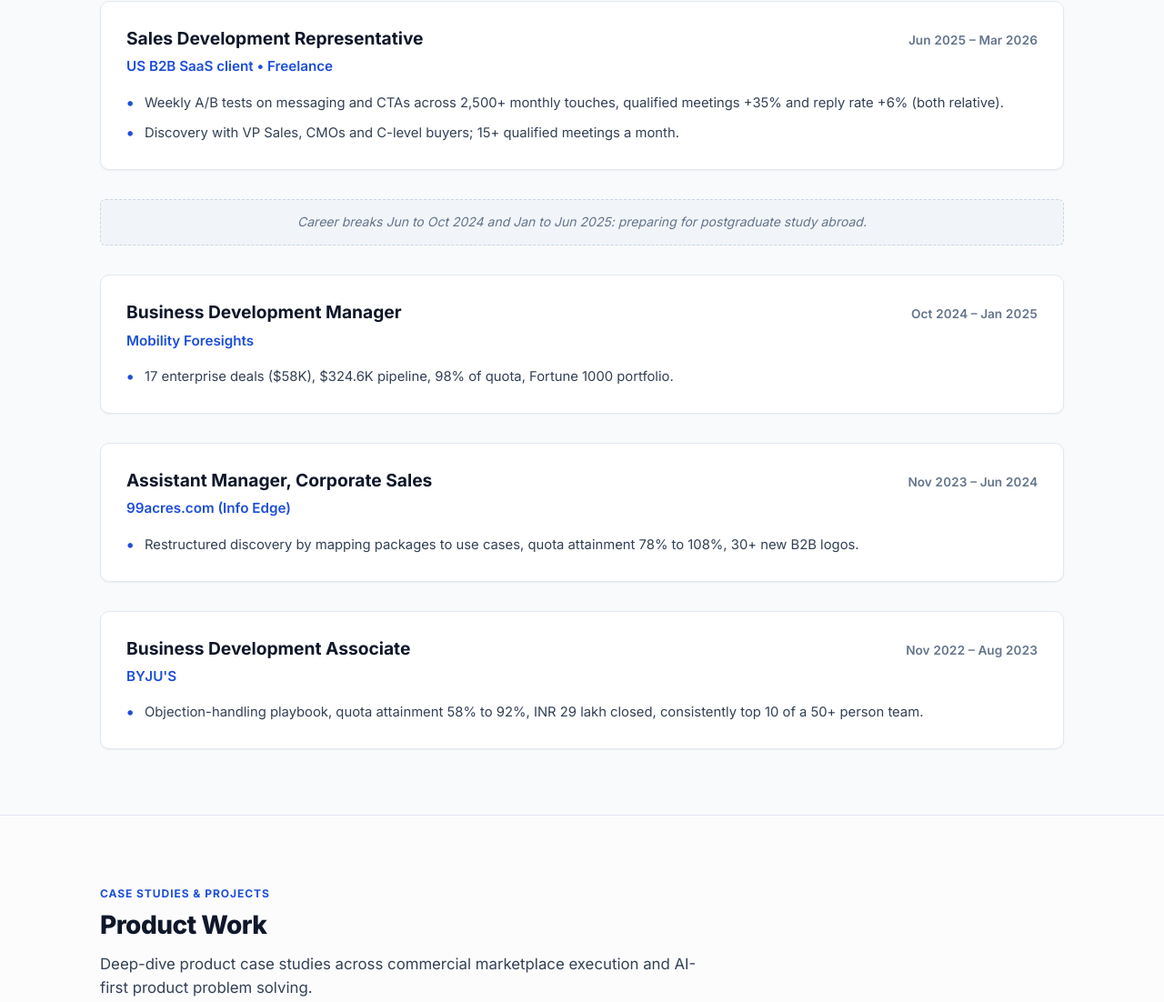
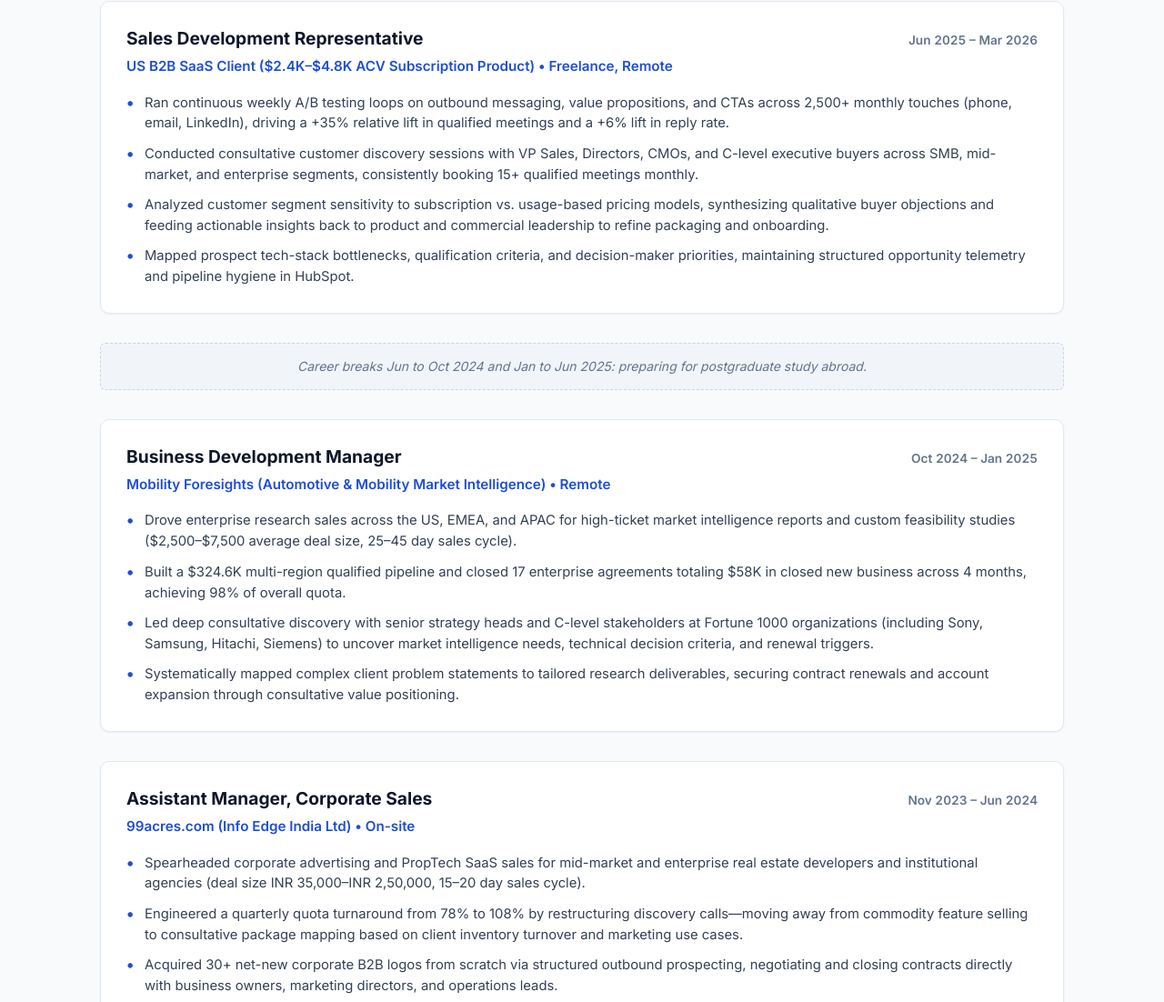
Before and after one commit to jayeshpariharr/portfolio, a plain HTML site: page index.html in a window 1280 px wide. Shown: the part 2232-3334 px from the top of the page at 91% size. Drawn offline with Linux system fonts and the light colour scheme.

Commit message:
Deploy index.html to portfolio

```diff
--- a/index.html
+++ b/index.html
@@ -261,11 +261,13 @@
                 <h3 class="experience-role">Sales Development Representative</h3>
                 <span class="experience-period">Jun 2025 &ndash; Mar 2026</span>
               </div>
-              <p class="experience-company">US B2B SaaS client &bull; Freelance</p>
+              <p class="experience-company">US B2B SaaS Client ($2.4K&ndash;$4.8K ACV Subscription Product) &bull; Freelance, Remote</p>
             </div>
             <ul class="experience-bullets">
-              <li>Weekly A/B tests on messaging and CTAs across 2,500+ monthly touches, qualified meetings +35% and reply rate +6% (both relative).</li>
-              <li>Discovery with VP Sales, CMOs and C-level buyers; 15+ qualified meetings a month.</li>
+              <li>Ran continuous weekly A/B testing loops on outbound messaging, value propositions, and CTAs across 2,500+ monthly touches (phone, email, LinkedIn), driving a +35% relative lift in qualified meetings and a +6% lift in reply rate.</li>
+              <li>Conducted consultative customer discovery sessions with VP Sales, Directors, CMOs, and C-level executive buyers across SMB, mid-market, and enterprise segments, consistently booking 15+ qualified meetings monthly.</li>
+              <li>Analyzed customer segment sensitivity to subscription vs. usage-based pricing models, synthesizing qualitative buyer objections and feeding actionable insights back to product and commercial leadership to refine packaging and onboarding.</li>
+              <li>Mapped prospect tech-stack bottlenecks, qualification criteria, and decision-maker priorities, maintaining structured opportunity telemetry and pipeline hygiene in HubSpot.</li>
             </ul>
           </article>
 
@@ -281,10 +283,13 @@
                 <h3 class="experience-role">Business Development Manager</h3>
                 <span class="experience-period">Oct 2024 &ndash; Jan 2025</span>
               </div>
-              <p class="experience-company">Mobility Foresights</p>
+              <p class="experience-company">Mobility Foresights (Automotive &amp; Mobility Market Intelligence) &bull; Remote</p>
             </div>
             <ul class="experience-bullets">
-              <li>17 enterprise deals ($58K), $324.6K pipeline, 98% of quota, Fortune 1000 portfolio.</li>
+              <li>Drove enterprise research sales across the US, EMEA, and APAC for high-ticket market intelligence reports and custom feasibility studies ($2,500&ndash;$7,500 average deal size, 25&ndash;45 day sales cycle).</li>
+              <li>Built a $324.6K multi-region qualified pipeline and closed 17 enterprise agreements totaling $58K in closed new business across 4 months, achieving 98% of overall quota.</li>
+              <li>Led deep consultative discovery with senior strategy heads and C-level stakeholders at Fortune 1000 organizations (including Sony, Samsung, Hitachi, Siemens) to uncover market intelligence needs, technical decision criteria, and renewal triggers.</li>
+              <li>Systematically mapped complex client problem statements to tailored research deliverables, securing contract renewals and account expansion through consultative value positioning.</li>
             </ul>
           </article>
 
@@ -295,10 +300,13 @@
                 <h3 class="experience-role">Assistant Manager, Corporate Sales</h3>
                 <span class="experience-period">Nov 2023 &ndash; Jun 2024</span>
               </div>
-              <p class="experience-company">99acres.com (Info Edge)</p>
+              <p class="experience-company">99acres.com (Info Edge India Ltd) &bull; On-site</p>
             </div>
             <ul class="experience-bullets">
-              <li>Restructured discovery by mapping packages to use cases, quota attainment 78% to 108%, 30+ new B2B logos.</li>
+              <li>Spearheaded corporate advertising and PropTech SaaS sales for mid-market and enterprise real estate developers and institutional agencies (deal size INR 35,000&ndash;INR 2,50,000, 15&ndash;20 day sales cycle).</li>
+              <li>Engineered a quarterly quota turnaround from 78% to 108% by restructuring discovery calls—moving away from commodity feature selling to consultative package mapping based on client inventory turnover and marketing use cases.</li>
+              <li>Acquired 30+ net-new corporate B2B logos from scratch via structured outbound prospecting, negotiating and closing contracts directly with business owners, marketing directors, and operations leads.</li>
+              <li>Acted as key field-feedback conduit, documenting buyer friction around listing visibility algorithms, lead verification workflows, and analytics reporting to inform regional product enhancements.</li>
             </ul>
           </article>
 
@@ -309,10 +317,13 @@
                 <h3 class="experience-role">Business Development Associate</h3>
                 <span class="experience-period">Nov 2022 &ndash; Aug 2023</span>
               </div>
-              <p class="experience-company">BYJU'S</p>
+              <p class="experience-company">BYJU'S (EdTech) &bull; On-site</p>
             </div>
             <ul class="experience-bullets">
-              <li>Objection-handling playbook, quota attainment 58% to 92%, INR 29 lakh closed, consistently top 10 of a 50+ person team.</li>
+              <li>Conducted 10&ndash;12 live consultative discovery and demonstration sessions weekly with prospective users, diagnosing learning challenges and tailoring learning platform configurations to individual customer needs.</li>
+              <li>Analyzed recurring customer objections and hesitation patterns, synthesizing them into a structured objection-handling playbook that accelerated quarterly quota attainment from 58% to 92% and closed INR 29 lakh in revenue.</li>
+              <li>Consistently ranked in the top 10 of a high-velocity 50+ person sales division; recognized for top conversion velocity and customer retention.</li>
+              <li>Mentored and onboarded incoming sales associates, conducting training on discovery structure, demo presentation standards, and objection resolution techniques.</li>
             </ul>
           </article>
         </div>
```
